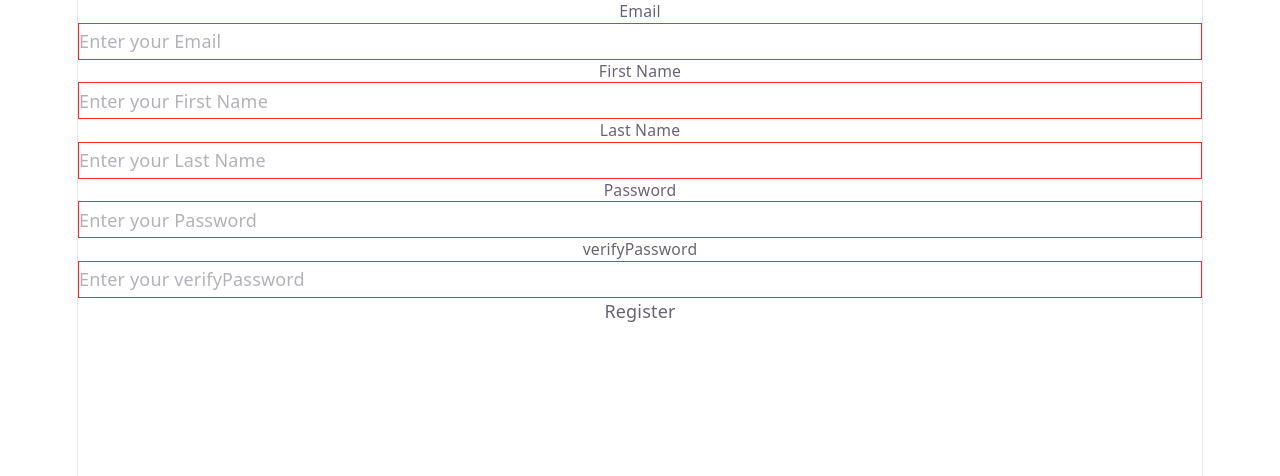
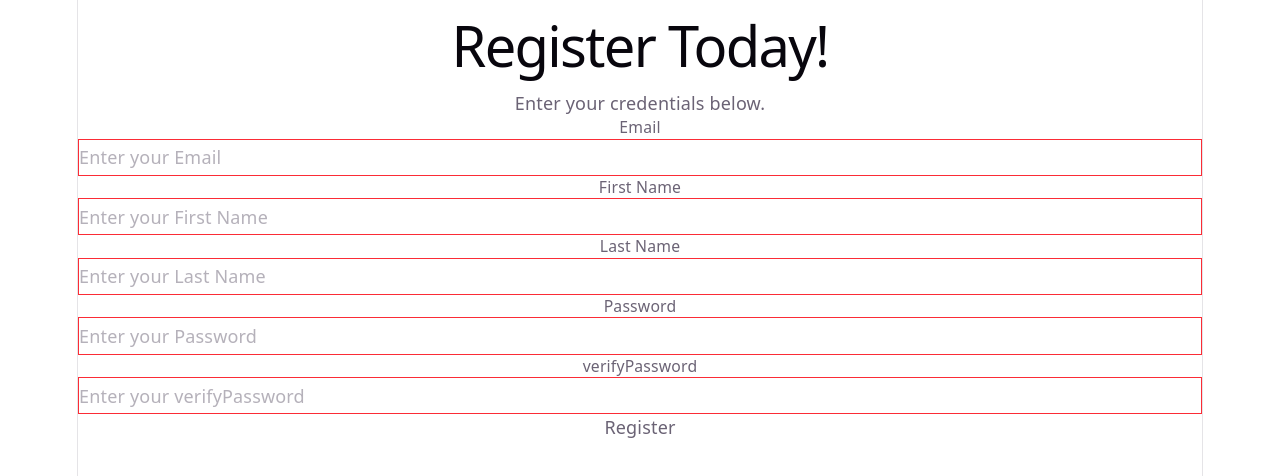
Before and after one commit to ttbr225/p2-t5-lms, a React (Vite) app in the folder frontend/: page /register in a window 1280 px wide. Shown: the top 476 px of the page. Built offline with nearby package versions, Linux system fonts and the light colour scheme.

Commit message:
Register page header

```diff
--- a/frontend/src/pages/Register.tsx
+++ b/frontend/src/pages/Register.tsx
@@ -11,6 +11,8 @@ function Register() {
 
     return (
         <div>
+            <h1>Register Today!</h1>
+            <p>Enter your credentials below.</p>
             <Input label="Email" value={email} type="email" onChange={setEmail} />
             <Input label="First Name" value={firstName} type="text" onChange={setFirstName} />
             <Input label="Last Name" value={lastName} type="text" onChange={setLastName} />
```
